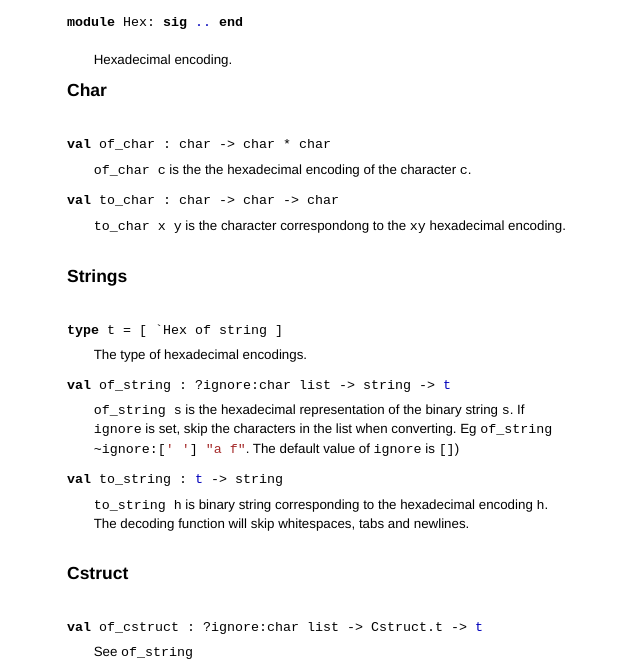
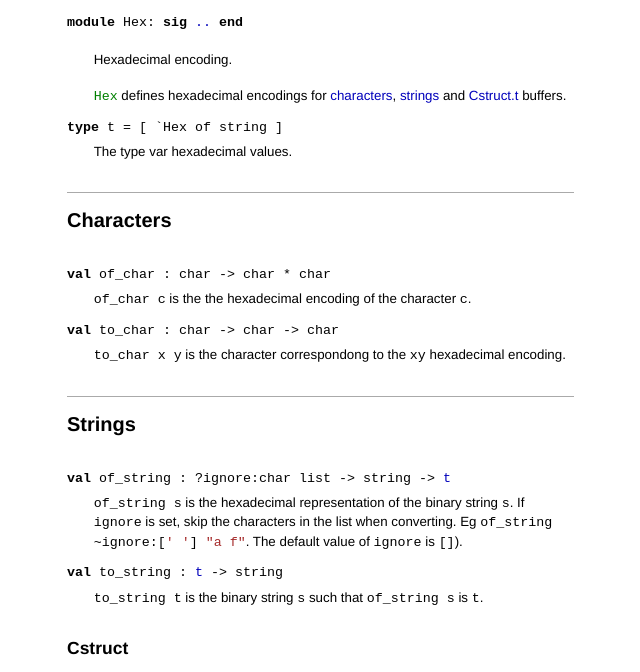
Before and after one commit to mirage/ocaml-hex, a plain HTML site: page Hex.html in a window 1280 px wide. Shown: the part 96-768 px from the top of the page, without its empty margins (61-701 px from the left). Drawn offline with Linux system fonts and the light colour scheme.

Commit message:
Doc updates

```diff
--- a/Hex.html
+++ b/Hex.html
@@ -8,10 +8,10 @@
 <link title="Index of types" rel=Appendix href="index_types.html">
 <link title="Index of values" rel=Appendix href="index_values.html">
 <link title="Index of modules" rel=Appendix href="index_modules.html">
-<link title="Hex" rel="Chapter" href="Hex.html"><link title="Char" rel="Section" href="#2_Char">
-<link title="Strings" rel="Section" href="#2_Strings">
-<link title="Cstruct" rel="Section" href="#2_Cstruct">
-<link title="Debugging" rel="Section" href="#2_Debugging">
+<link title="Hex" rel="Chapter" href="Hex.html"><link title="Characters" rel="Section" href="#char">
+<link title="Strings" rel="Section" href="#string">
+<link title="Cstruct" rel="Subsection" href="#cstruct">
+<link title="Debugging" rel="Subsection" href="#2_Debugging">
 <title>ocaml-hex : Hex</title>
 </head>
 <body>
@@ -20,11 +20,21 @@
 <h1>Module <a href="type_Hex.html">Hex</a></h1>
 
 <pre><span class="keyword">module</span> Hex: <code class="code"><span class="keyword">sig</span></code> <a href="Hex.html">..</a> <code class="code"><span class="keyword">end</span></code></pre><div class="info module top">
-Hexadecimal encoding.<br>
+Hexadecimal encoding.
+<p>
+
+    <code class="code"><span class="constructor">Hex</span></code> defines hexadecimal encodings for <a href="Hex.html#char">characters</a>,
+    <a href="Hex.html#string">strings</a> and <a href="Hex.html#cstruct">Cstruct.t</a> buffers.<br>
 </div>
 <hr width="100%">
+
+<pre><span id="TYPEt"><span class="keyword">type</span> <code class="type"></code>t</span> = <code class="type">[ `Hex of string ]</code> </pre>
+<div class="info ">
+The type var hexadecimal values.<br>
+</div>
+
 <br>
-<h2 id="2_Char">Char</h2><br>
+<h1 id="char">Characters</h1><br>
 
 <pre><span id="VALof_char"><span class="keyword">val</span> of_char</span> : <code class="type">char -> char * char</code></pre><div class="info ">
 <code class="code">of_char c</code> is the the hexadecimal encoding of the character
@@ -36,35 +46,30 @@ Hexadecimal encoding.<br>
     hexadecimal encoding.<br>
 </div>
 <br>
-<h2 id="2_Strings">Strings</h2><br>
-
-<pre><span id="TYPEt"><span class="keyword">type</span> <code class="type"></code>t</span> = <code class="type">[ `Hex of string ]</code> </pre>
-<div class="info ">
-The type of hexadecimal encodings.<br>
-</div>
-
+<h1 id="string">Strings</h1><br>
 
 <pre><span id="VALof_string"><span class="keyword">val</span> of_string</span> : <code class="type">?ignore:char list -> string -> <a href="Hex.html#TYPEt">t</a></code></pre><div class="info ">
 <code class="code">of_string s</code> is the hexadecimal representation of the binary
-    string <code class="code">s</code>. If <code class="code">ignore</code> is set, skip the characters in the list when
-    converting. Eg <code class="code">of_string ~ignore:[<span class="string">' '</span>] <span class="string">"a f"</span></code>.
-    The default value of <code class="code">ignore</code> is <code class="code">[]</code>)<br>
+    string <code class="code">s</code>. If <code class="code">ignore</code> is set, skip the characters in the list
+    when converting. Eg <code class="code">of_string ~ignore:[<span class="string">' '</span>] <span class="string">"a f"</span></code>. The default
+    value of <code class="code">ignore</code> is <code class="code">[]</code>).<br>
 </div>
 
 <pre><span id="VALto_string"><span class="keyword">val</span> to_string</span> : <code class="type"><a href="Hex.html#TYPEt">t</a> -> string</code></pre><div class="info ">
-<code class="code">to_string h</code> is binary string corresponding to the hexadecimal
-    encoding <code class="code">h</code>. The decoding function will skip whitespaces, tabs
-    and newlines.<br>
+<code class="code">to_string t</code> is the binary string <code class="code">s</code> such that <code class="code">of_string s</code> is
+    <code class="code">t</code>.<br>
 </div>
 <br>
-<h2 id="2_Cstruct">Cstruct</h2><br>
+<h2 id="cstruct">Cstruct</h2><br>
 
 <pre><span id="VALof_cstruct"><span class="keyword">val</span> of_cstruct</span> : <code class="type">?ignore:char list -> Cstruct.t -> <a href="Hex.html#TYPEt">t</a></code></pre><div class="info ">
-See <code class="code">of_string</code><br>
+<code class="code">of_cstruct buf</code> is the hexadecimal representation of the buffer
+    <code class="code">buf</code>.<br>
 </div>
 
 <pre><span id="VALto_cstruct"><span class="keyword">val</span> to_cstruct</span> : <code class="type"><a href="Hex.html#TYPEt">t</a> -> Cstruct.t</code></pre><div class="info ">
-See <code class="code">to_string</code><br>
+<code class="code">to_cstruct t</code> is the buffer <code class="code">b</code> such that <code class="code">of_cstruct b</code> is
+    <code class="code">t</code>.<br>
 </div>
 <br>
 <h2 id="2_Debugging">Debugging</h2><br>
@@ -73,16 +78,19 @@ See <code class="code">to_string</code><br>
 <code class="code">hexdump h</code> dumps the hex encoding to stdout in the following format:
 <p>
 
-    <code class="code">{00000000: 6865 6c6c 6f20 776f 726c 6420 6865 6c6c  hello world hell
-    00000010: 6f20 776f 726c 640a                      o world.}</code>
+    <code class="code">{
+    00000000: 6865 6c6c 6f20 776f 726c 6420 6865 6c6c  hello world hell
+    00000010: 6f20 776f 726c 640a                      o world.
+    }</code>
 <p>
 
-    This is the same format as emacs hexl-mode, and is a very similar format
-    to hexdump -C. '\t' and '\n' are printed as '.'.in the char column.
+    This is the same format as emacs hexl-mode, and is a very similar
+    format to hexdump -C. '\t' and '\n' are printed as '.'.in the char
+    column.
 <p>
 
-    <code class="code">print_row_numbers</code> and <code class="code">print_chars</code> both default to <code class="code"><span class="keyword">true</span></code>. Setting
-    either to <code class="code"><span class="keyword">false</span></code> does not print the column.<br>
+    <code class="code">print_row_numbers</code> and <code class="code">print_chars</code> both default to
+    <code class="code"><span class="keyword">true</span></code>. Setting either to <code class="code"><span class="keyword">false</span></code> does not print the column.<br>
 </div>
 
 <pre><span id="VALhexdump_s"><span class="keyword">val</span> hexdump_s</span> : <code class="type">?print_row_numbers:bool -> ?print_chars:bool -> <a href="Hex.html#TYPEt">t</a> -> string</code></pre><div class="info ">
```
Also changed, not shown: index_types.html (+1 -1 lines), index_values.html (+6 -4 lines), type_Hex.html (+1 -1 lines).
